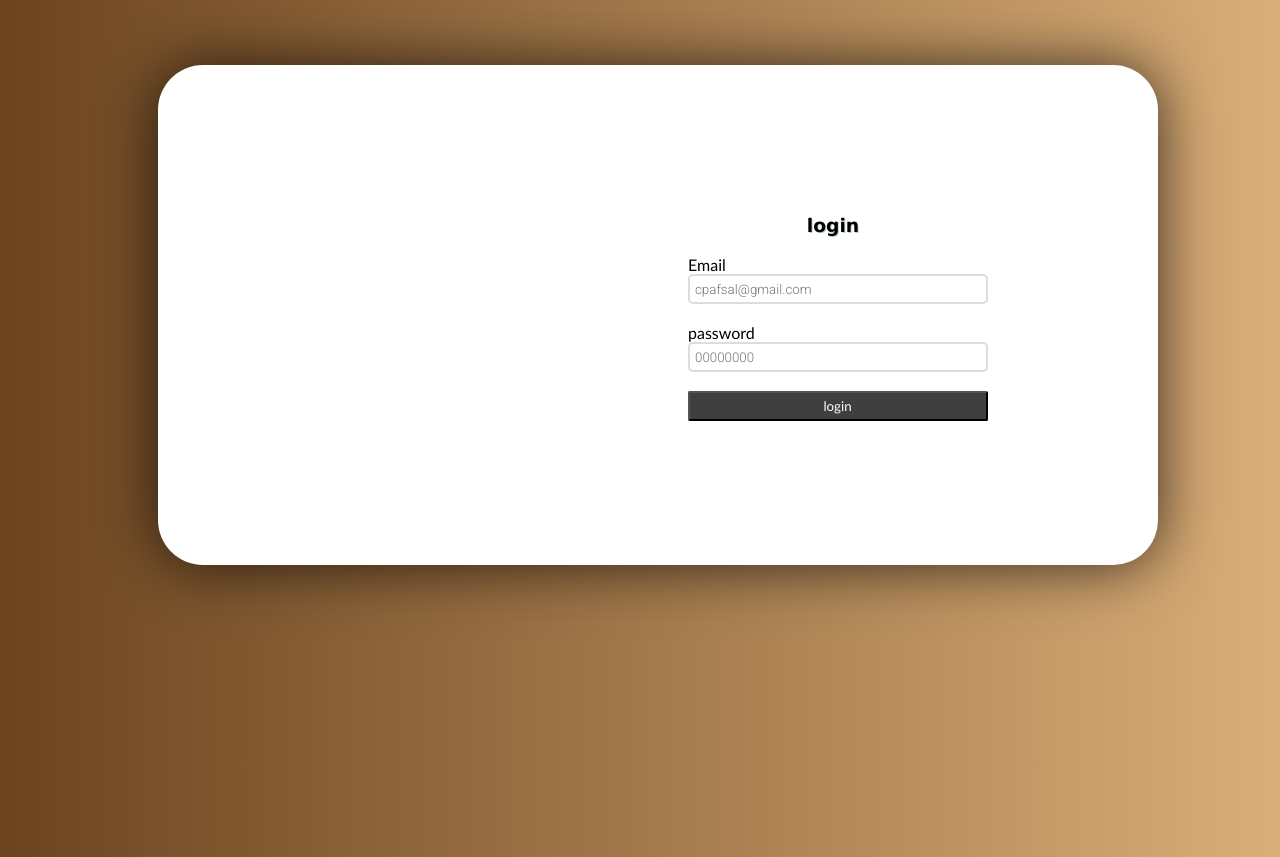
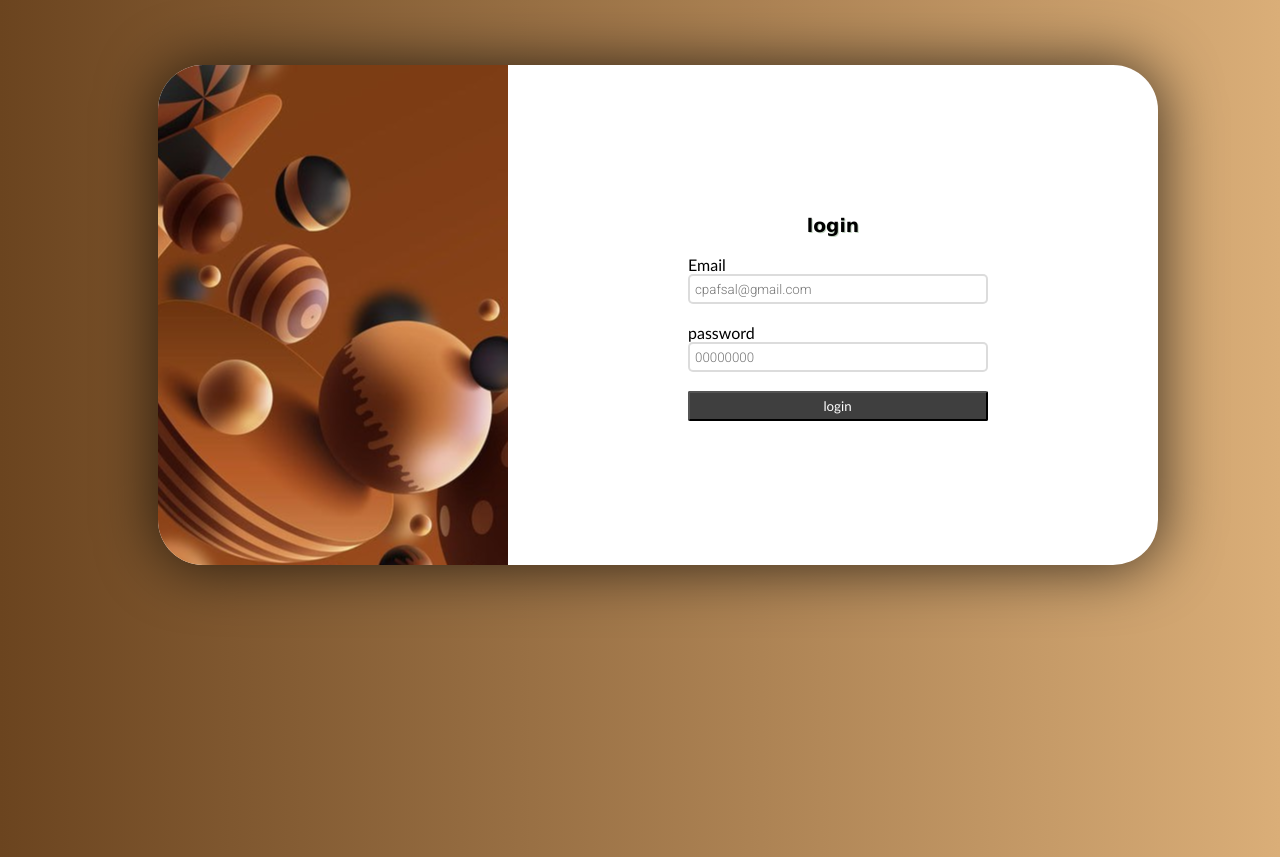
Before and after one commit to Habeebmd519/afsalRahmanCp, a plain HTML site: page index.html in a window 1280 px wide. Drawn offline with Linux system fonts and the light colour scheme; a web font is replaced by a local one.

Commit message:
Update index.html

```diff
--- a/index.html
+++ b/index.html
@@ -10,7 +10,7 @@
         <div class="mainbox">
             <div class="first">
                 <div class="crvimage">
-                    <img class="blingi" src="/assets/photo_2023-11-21_17-31-02.jpg" alt="">
+                    <img class="blingi" src="photo_2023-11-21_17-31-02.jpg" alt="">
 
                 </div>
 
```
